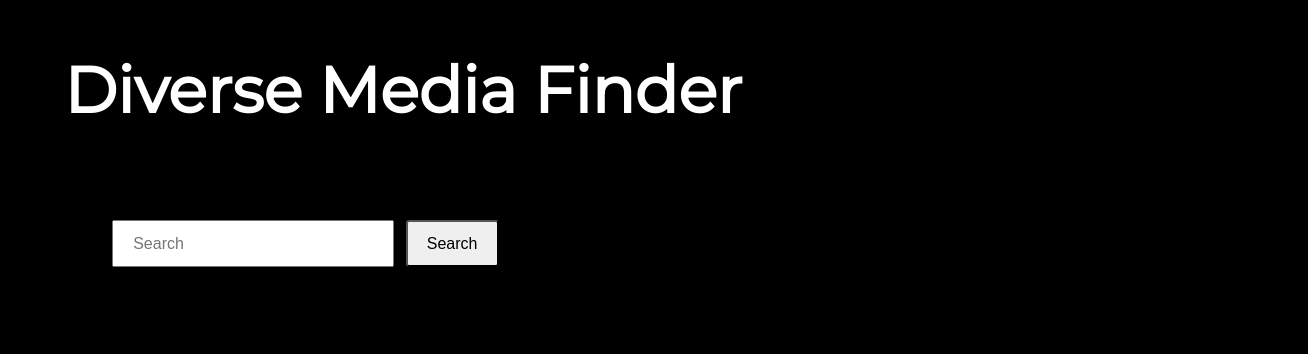
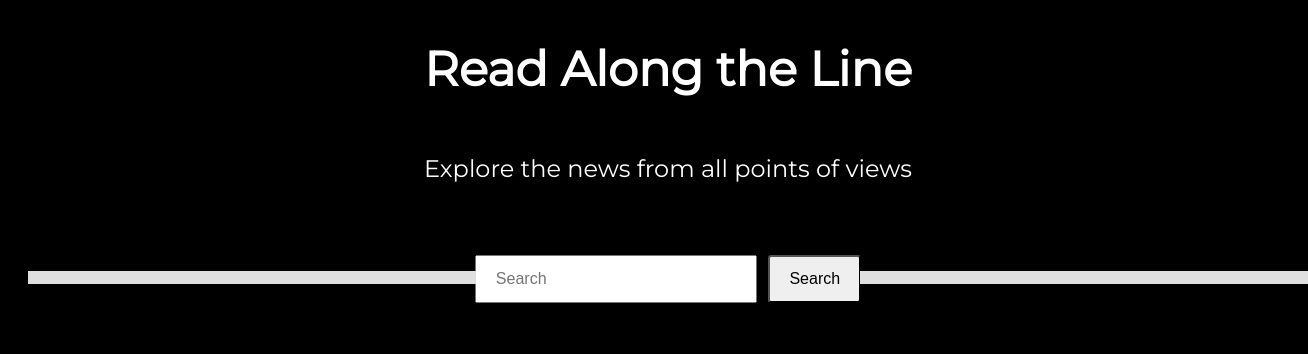
Before and after one commit to georgiamshaw/dfm, a website: page public/search.html in a window 1280 px wide. Shown: the whole page, 1308 px wide, since content can reach past the window. Drawn offline with Linux system fonts and the light colour scheme.

Commit message:
white line behind search field

```diff
--- a/public/css/search.css
+++ b/public/css/search.css
@@ -11,13 +11,19 @@ body {
 h1 {
   text-align: center;
   color: white;
-  font-size: 4rem;
+  font-size: 3rem;
+}
+
+p {
+  text-align: center;
+  color: white;
+  font-size: 1.5rem;
 }
 
 .body-wrap {
   display: flex;
   flex-direction: column;
-  align-items: flex-start;
+  align-items: center;
   margin-left: 4rem;
 }
 
@@ -45,6 +51,27 @@ button {
   font-size: 1rem;
 }
 
+.line {
+  position: relative;
+}
+.line:before,
+.line:after {
+  border-top: 13px solid #dfdfdf;
+  content: "";
+  position: absolute;
+  top: 4rem;
+  right: 27.1em;
+  bottom: 0;
+  width: 35vw;
+}
+.line:after {
+  position: absolute;
+  top: 4rem;
+  left: 27.1em;
+  right: 0;
+  bottom: 0;
+}
+
 @media only screen and (max-width: 600px) {
   .form-wrap {
     flex-direction: column;
--- a/public/search.html
+++ b/public/search.html
@@ -12,10 +12,12 @@
     <title>Document</title>
   </head>
   <body class="body-wrap">
-    <h1>Diverse Media Finder</h1>
-    <div>
+    <h1>Read Along the Line</h1>
+
+    <p>Explore the news from all points of views</p>
+    <span class="line">
       <form class="form-wrap">
-        <label for="search-input"></label>
+        <label for="search-input"> </label>
         <input
           type="text"
           placeholder="Search"
@@ -24,7 +26,7 @@
         />
         <button class="search-button">Search</button>
       </form>
-    </div>
+    </span>
     <script src="./js/search"></script>
   </body>
 </html>
```
